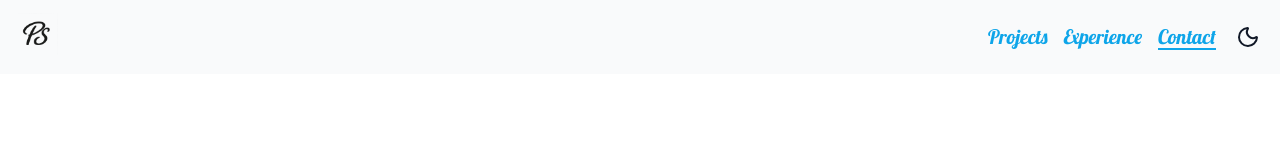
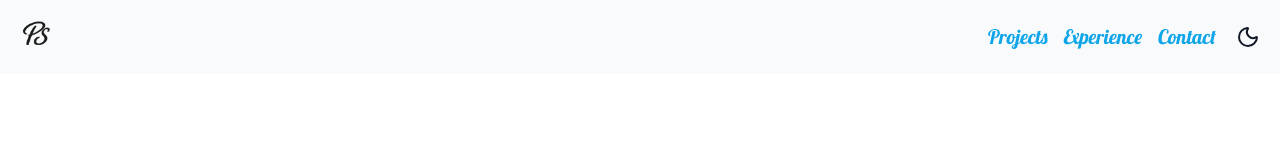
Before and after one commit to PranjalSharma13/NewPortfolio, a React (Vite) app: page /contact in a window 1280 px wide. Shown: the top 160 px of the page. Built offline with nearby package versions, Linux system fonts and the light colour scheme; a web font is replaced by a local one.

Commit message:
committing again with opacity

```diff
--- a/src/components/Navbar.tsx
+++ b/src/components/Navbar.tsx
@@ -54,8 +54,7 @@ const Item = styled(NavLink)`
   }
 
   &:hover::after,
-  &:focus-visible::after,
-  &.active::after {
+  &:focus-visible::after {
     transform: scaleX(1);
   }
 
--- a/src/theme/dark.ts
+++ b/src/theme/dark.ts
@@ -1,6 +1,6 @@
 export const darkTheme = {
   colors: {
-    bg: "#111827",
+    bg: "rgba(17, 24, 39, 0.9)",
     surface: "#1f2937",
     text: "#f9fafb",
     linkColor: "646cff"
--- a/src/theme/light.ts
+++ b/src/theme/light.ts
@@ -1,7 +1,7 @@
 
 export const lightTheme = {
   colors: {
-    bg: "#f9fafb",       // overall app background
+    bg:  "rgba(249, 250, 251, 0.9)",       // overall app background
     surface: "#ffffff",  // surfaces like cards/navbars
     text: "#111827",     // default text
     linkColor: "646cff",
```
